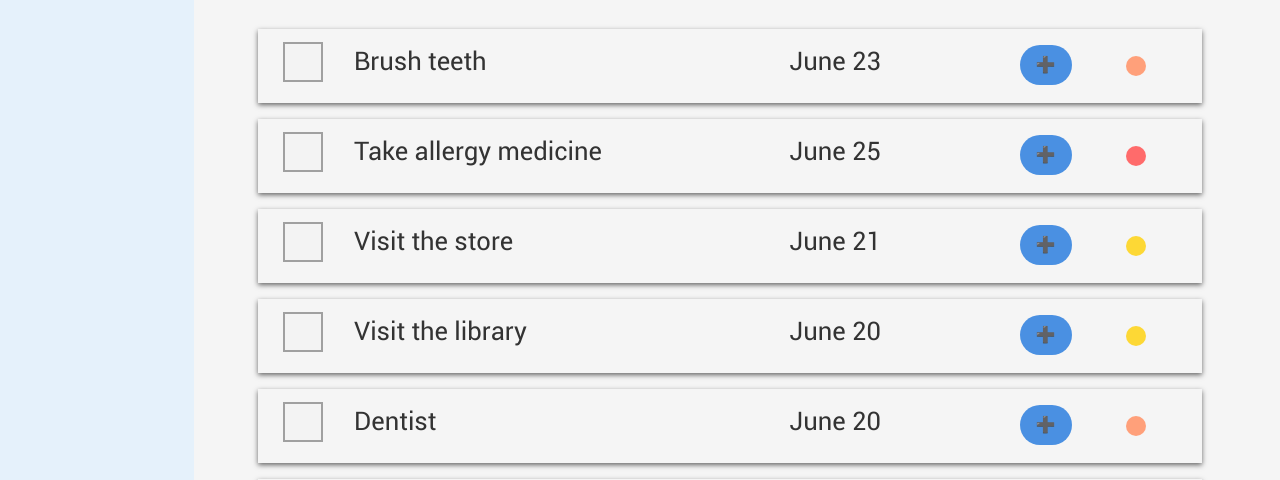
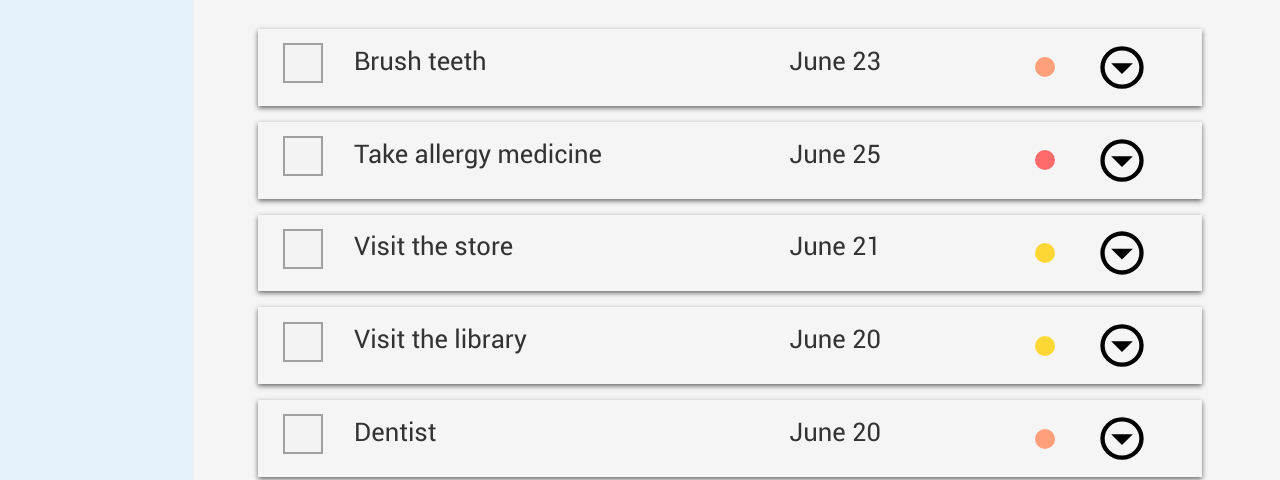
Before and after one commit to V1IRuZ/todo-list, a website built with webpack: page src/template.html in a window 1280 px wide. Shown: the part 309-789 px from the top of the page. Built offline with nearby package versions, Linux system fonts and the light colour scheme.

Commit message:
Change the extension button to an SVG icon
The expansion button is now a typical expansion arrow/triangle SVG icon.

To do this, had to change the function that defined the content of the button. Instead of changing the text of the button, it now changes the source of the SVG icon. The SVG icon is either an up or down arrow.

```diff
--- a/src/DOM.js
+++ b/src/DOM.js
@@ -162,24 +162,6 @@ const makeMainTaskCard = (task, index) => {
 
     mainTaskInfo.prepend(checkButtonDiv)
 
-    const detailsBtnDiv = document.createElement("div");
-
-    const detailsBtn = document.createElement("button");
-    detailsBtn.setAttribute("data-index", index);
-    detailsBtn.classList.add("details-btn");
-    detailsBtn.innerHTML = "&#10133";
-
-    // const arrowDown = document.createElement("img");
-    // arrowDown.src = arrowDownImg;
-    // arrowDown.alt = "Open";
-    // arrowDown.style.width = "2em";
-
-    // detailsBtn.appendChild(arrowDown);
-
-    detailsBtnDiv.appendChild(detailsBtn)
-
-    mainTaskInfo.appendChild(detailsBtnDiv)
-
     const priorityDiv = document.createElement("div");
     priorityDiv.classList.add("priority-div");
 
@@ -190,6 +172,18 @@ const makeMainTaskCard = (task, index) => {
     priorityDiv.appendChild(priorityBall);
 
     mainTaskInfo.appendChild(priorityDiv);
+
+    const detailsBtnDiv = document.createElement("div");
+
+    const arrowImg = document.createElement("img");
+    arrowImg.classList.add("details-btn");
+    arrowImg.src = arrowDownImg;
+    arrowImg.alt = "Toggle details";
+    arrowImg.style.width = "2em";
+
+    detailsBtnDiv.appendChild(arrowImg)
+
+    mainTaskInfo.appendChild(detailsBtnDiv)
 
     taskCard.appendChild(mainTaskInfo);
 
--- a/src/styles.css
+++ b/src/styles.css
@@ -342,11 +342,7 @@
 
 
   .details-btn {
-    background-color: var(--sky-blue);
-    color: var(--off-white);
-    font-size: 1rem;
-    font-weight: 900;
-    padding: var(--btn-padding)
+    cursor: pointer;
   }
 
   .details {
--- a/src/utils.js
+++ b/src/utils.js
@@ -1,6 +1,8 @@
 import { withActiveProject, getActiveProject } from "./projects";
 import { format, addDays, isBefore, isEqual, isAfter } from "date-fns";
 import { updateDOM } from "./DOM";
+import arrowDownImg from "./icons/arrow-down-drop-circle-outline.svg";
+import arrowUpImg from "./icons/arrow-up-drop-circle-outline.svg";
 
 // Testing
 
@@ -49,7 +51,7 @@ function showHideDetails(element) {
 }
 
 function changeButtonText(event) {
-    event.target.textContent = event.target.textContent === "+" ? "-" : "+";
+    event.target.src = event.target.src.includes(arrowDownImg) ? arrowUpImg : arrowDownImg;
 }
 
 function updateActiveProjectHeader(container, element) {
```
